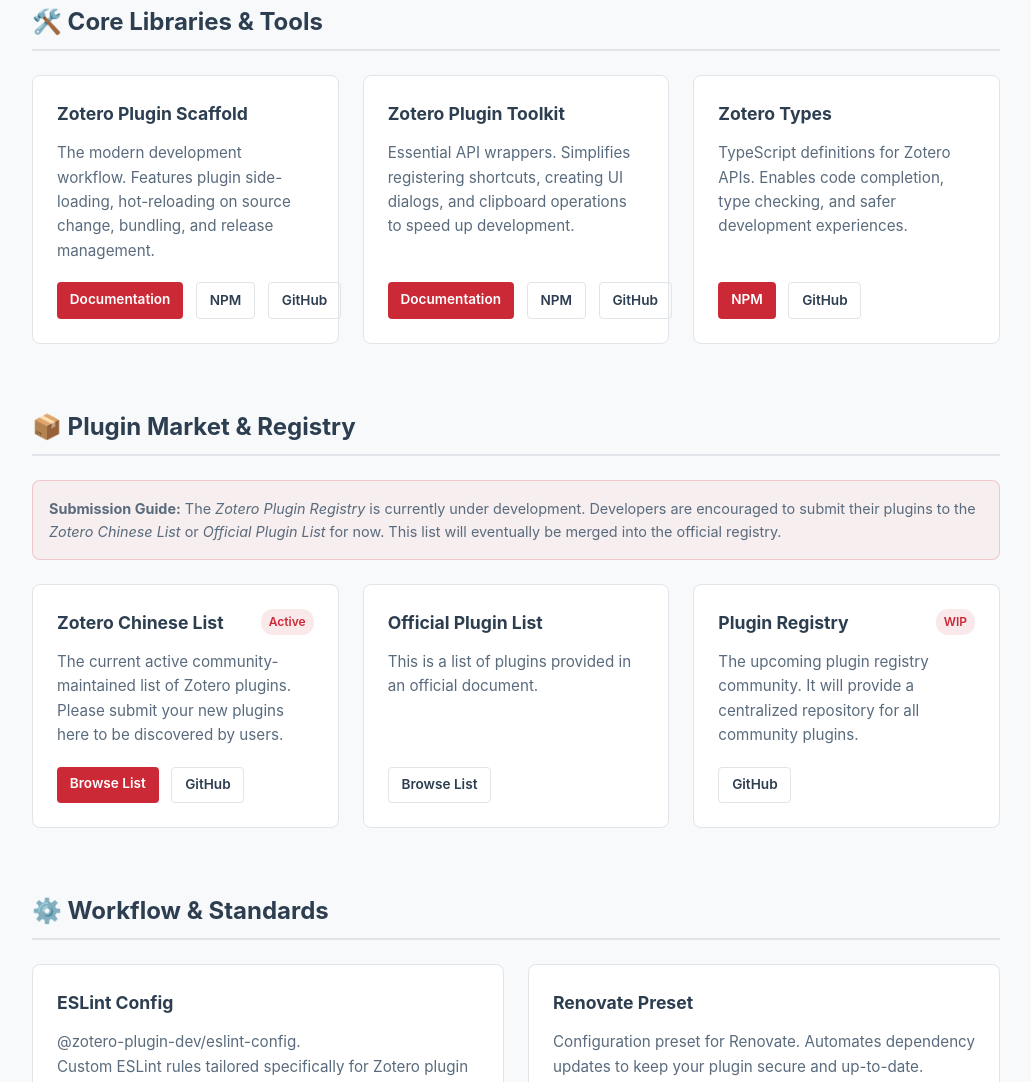
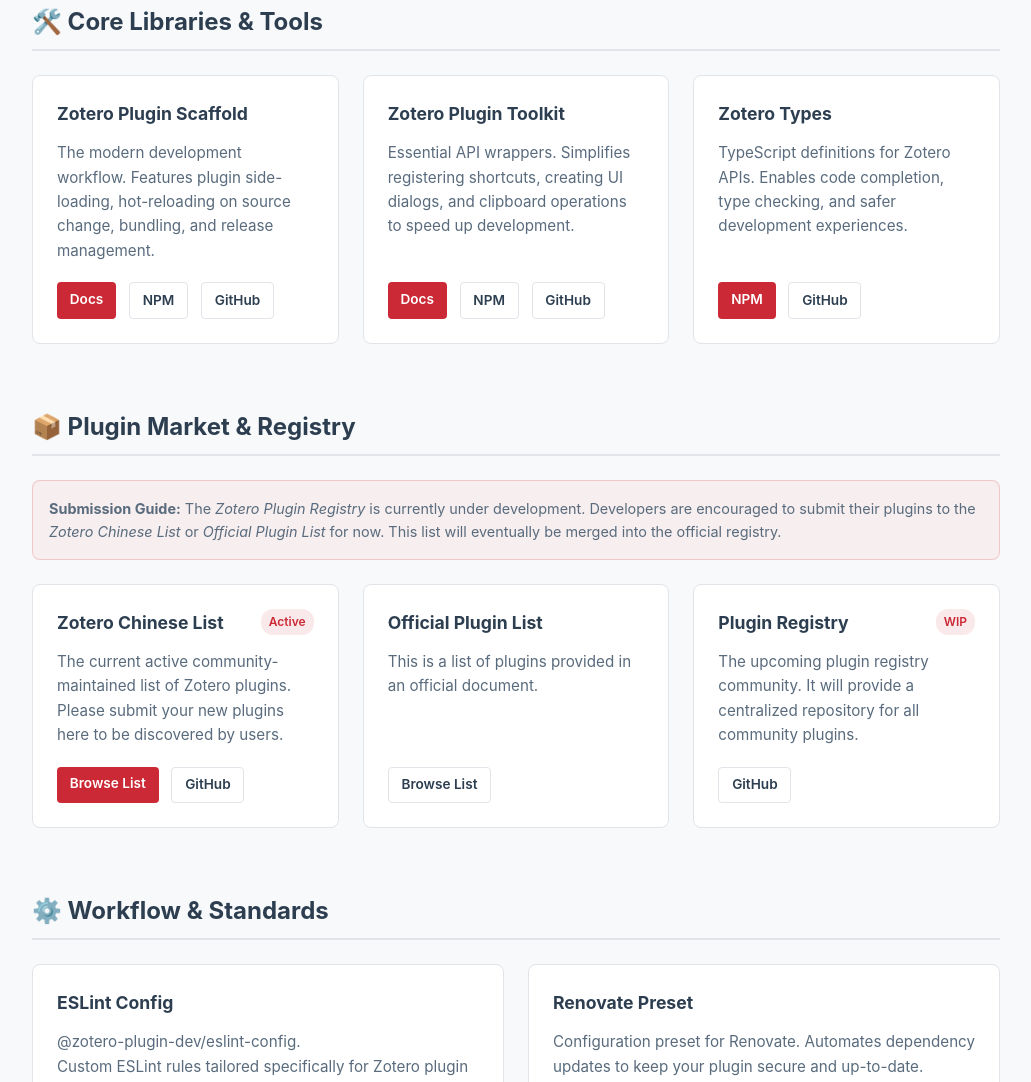
Before and after one commit to zotero-plugin-dev/zotero-plugin-dev.github.io, a plain HTML site: page index.html in a window 1280 px wide. Shown: the part 967-2049 px from the top of the page, without its empty margins (124-1155 px from the left). Drawn offline with Linux system fonts and the light colour scheme.

Commit message:
Use docs instead of documentation

```diff
--- a/index.html
+++ b/index.html
@@ -340,7 +340,7 @@
                   href="https://zotero-plugin-dev.github.io/zotero-plugin-scaffold/"
                   class="btn btn-primary"
                   target="_blank"
-                  >Documentation</a
+                  >Docs</a
                 >
                 <a
                   href="https://npmx.dev/package/zotero-plugin-scaffold"
@@ -371,7 +371,7 @@
                   href="https://windingwind.github.io/zotero-plugin-toolkit/"
                   class="btn btn-primary"
                   target="_blank"
-                  >Documentation</a
+                  >Docs</a
                 >
                 <a
                   href="https://npmx.dev/package/zotero-plugin-toolkit"
```
